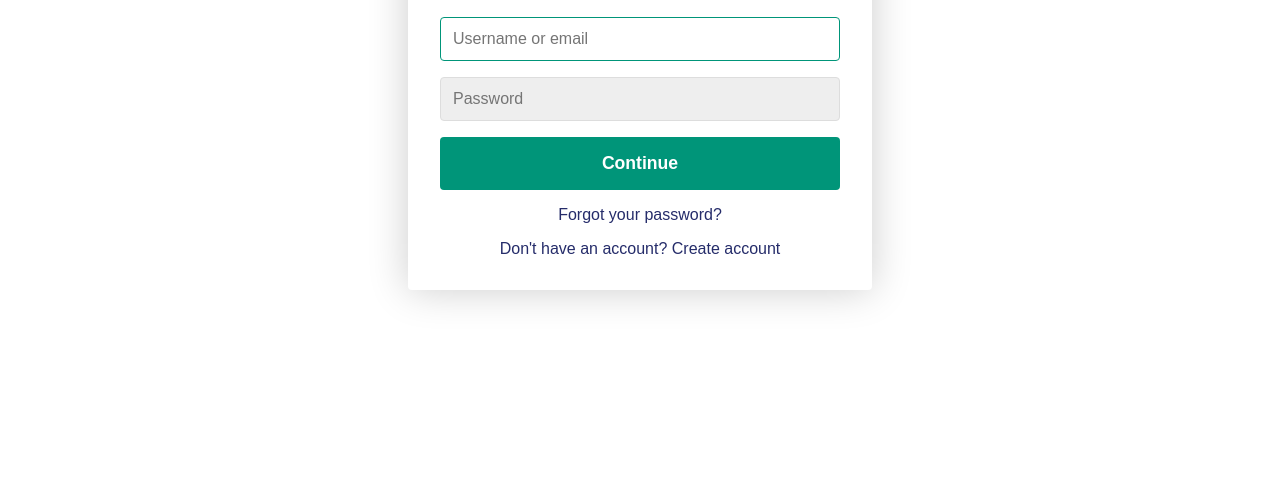
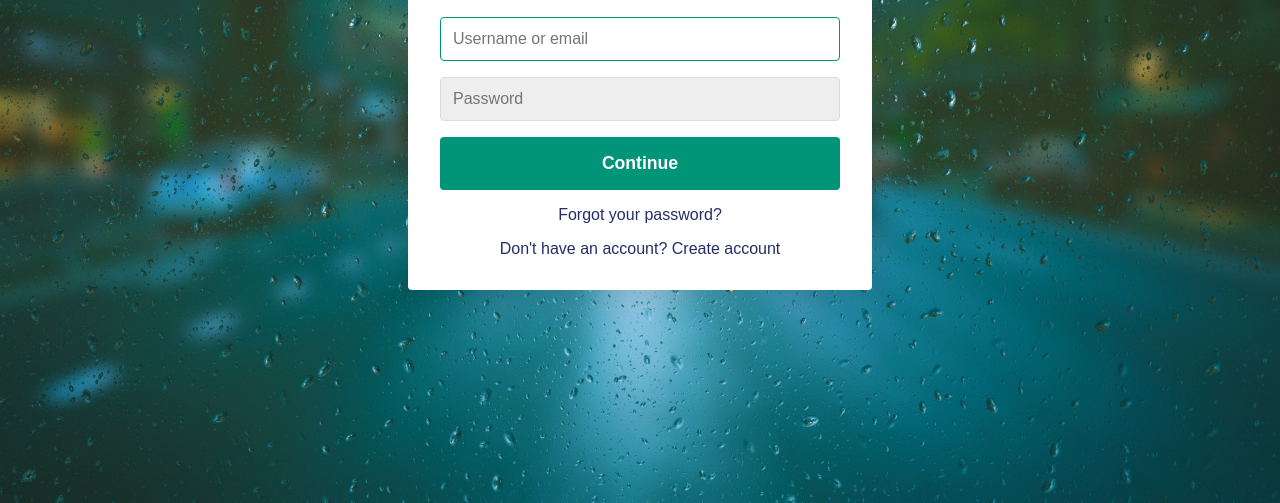
Before and after one commit to Dileepjatav/New_Js_project, a plain HTML site: page index.html in a window 1280 px wide. Shown: the part 297-800 px from the top of the page. Drawn offline with Linux system fonts and the light colour scheme.

Commit message:
Update style.css

```diff
--- a/style.css
+++ b/style.css
@@ -12,7 +12,7 @@ body {
     align-items: center;
     justify-content: center;
     font-size: 18px;
-    background: url(./background.jpg);
+    background: url(./img/pexels-pixabay-531880.jpg);
     background-size: cover;
 }
 
```
